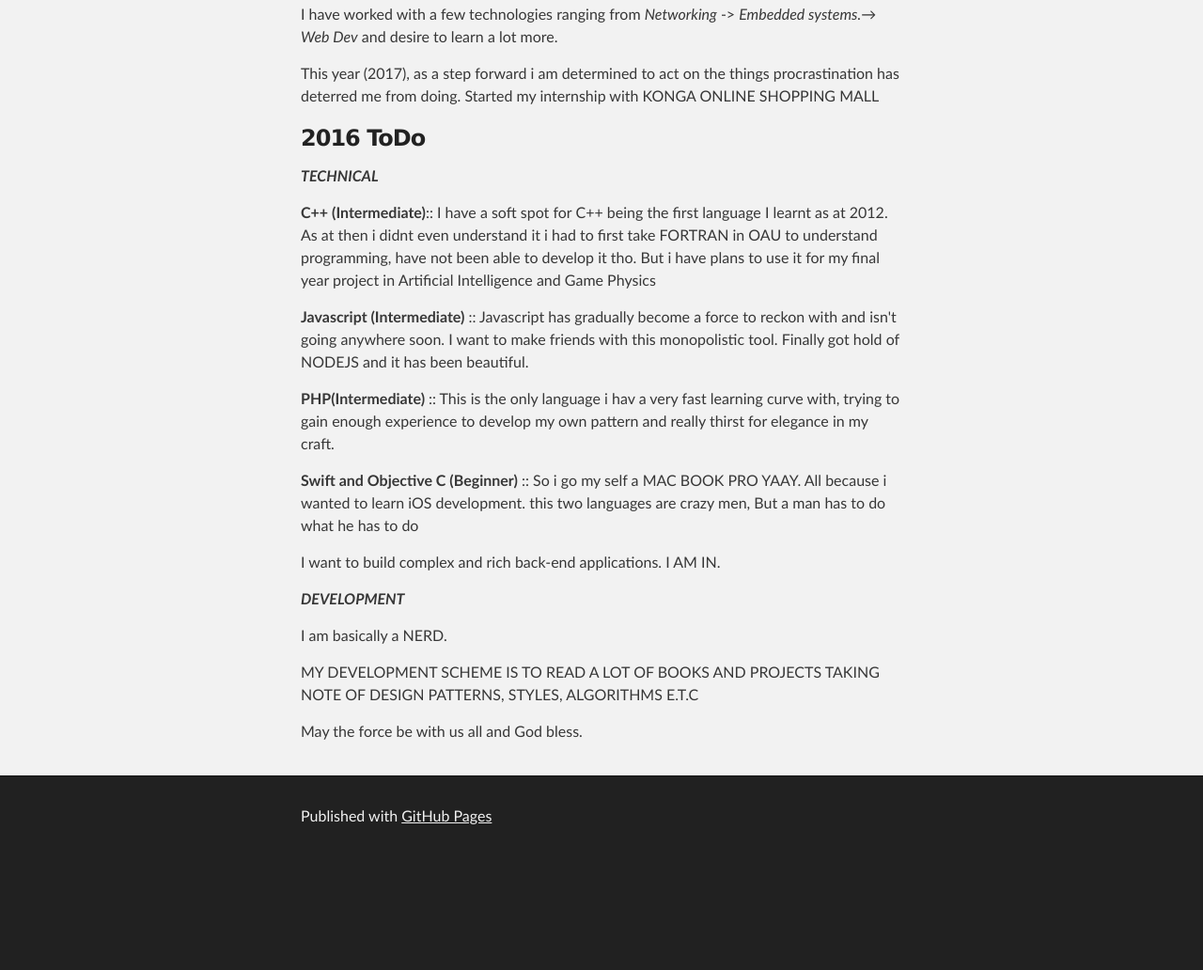
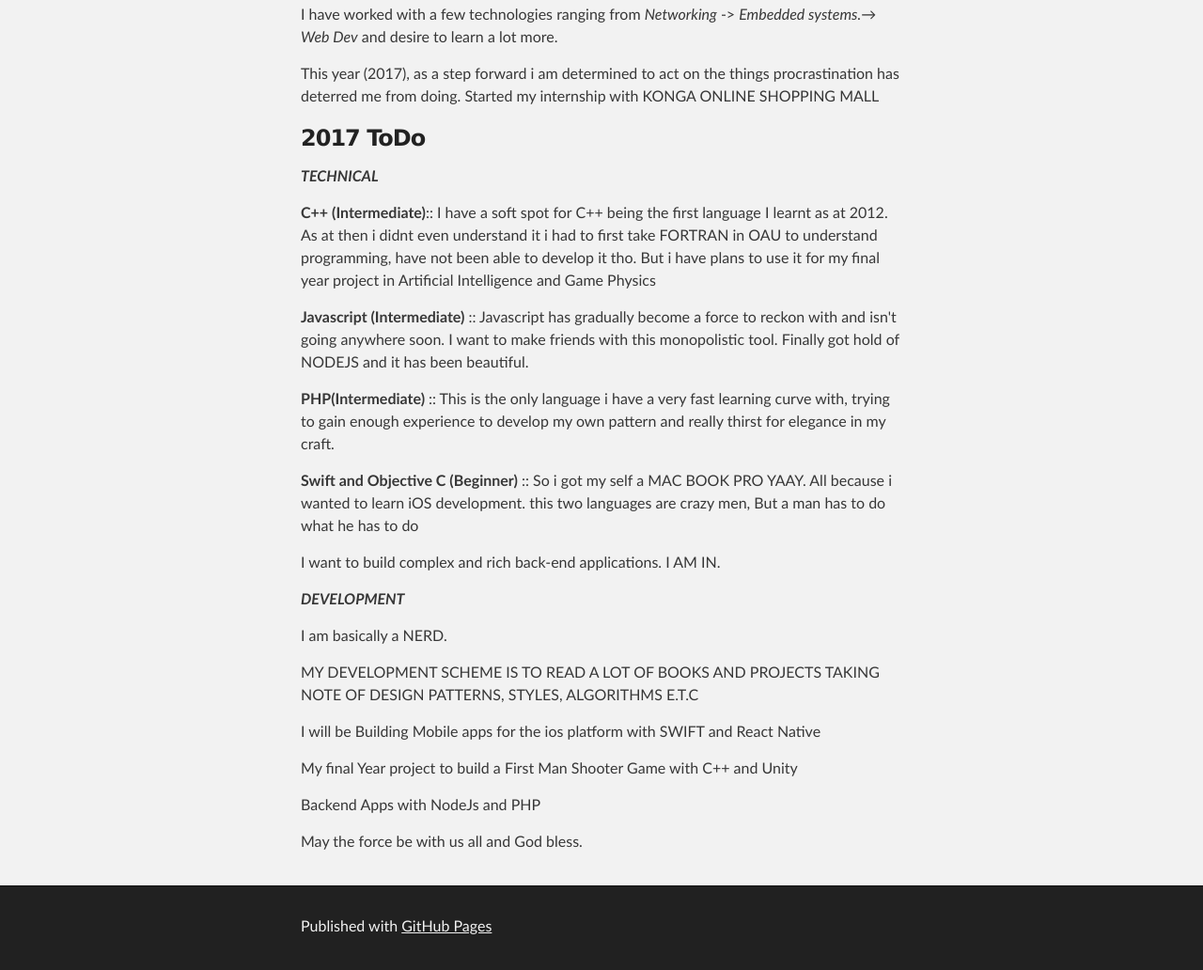
Before and after one commit to Harkindey/harkindey.github.io, a plain HTML site: page index.html in a window 1280 px wide. Shown: the part 511-1543 px from the top of the page at 94% size. Before the commit the page ends 1426 px from the top, so only its background shows below. Drawn offline with Linux system fonts and the light colour scheme.

Commit message:
Mistakes were corrected

```diff
--- a/index.html
+++ b/index.html
@@ -38,7 +38,7 @@ I am extremely passionate about TECH. i have become addicted to learning new tec
 
 <h3>
 <a id="2016-todo" class="anchor" href="#2016-todo" aria-hidden="true"><span aria-hidden="true" class="octicon octicon-link"></span></a>
-<a id="2016-todo" href="http://harkindey.github.io/#2016-todo"></a><strong>2016 ToDo</strong>
+<a id="2016-todo" href="http://harkindey.github.io/#2016-todo"></a><strong>2017 ToDo</strong>
 </h3>
 
 <p><em><strong>TECHNICAL</strong></em></p>
@@ -48,9 +48,9 @@ I am extremely passionate about TECH. i have become addicted to learning new tec
 <p><strong>Javascript (Intermediate)</strong>  :: Javascript has gradually become a force to reckon with and isn't going anywhere soon. I want to make friends with this monopolistic tool.
 Finally got hold of NODEJS and it has been beautiful.</p>
 
-<p><strong>PHP(Intermediate) </strong> :: This is the only language i hav a very fast learning curve with, trying to gain enough experience to develop my own pattern and really thirst for elegance in my craft.</p>
+<p><strong>PHP(Intermediate) </strong> :: This is the only language i have a very fast learning curve with, trying to gain enough experience to develop my own pattern and really thirst for elegance in my craft.</p>
 
-<p><strong>Swift and Objective C (Beginner)</strong>  :: So i go my self a MAC BOOK PRO YAAY. All because i wanted to learn iOS development. this two languages are crazy men, But a man has to do what he has to do</p>
+<p><strong>Swift and Objective C (Beginner)</strong>  :: So i got my self a MAC BOOK PRO YAAY. All because i wanted to learn iOS development. this two languages are crazy men, But a man has to do what he has to do</p>
 <p>I want to build complex and rich back-end applications. I AM IN.</p>
 
 
@@ -60,6 +60,13 @@ Finally got hold of NODEJS and it has been beautiful.</p>
 <p>I am basically a NERD. </p>
 
 <p> MY DEVELOPMENT SCHEME IS TO READ A LOT OF BOOKS AND PROJECTS TAKING NOTE OF DESIGN PATTERNS, STYLES, ALGORITHMS E.T.C</p>
+
+<p> I will be Building Mobile apps for the ios platform with SWIFT and React Native </p>
+
+<p> My final Year project to build a First Man Shooter Game with C++ and Unity </p>
+
+<p> Backend Apps with NodeJs and PHP </p>
+
 
 <p>May the force be with us all and God bless.</p>
       </section>
```
